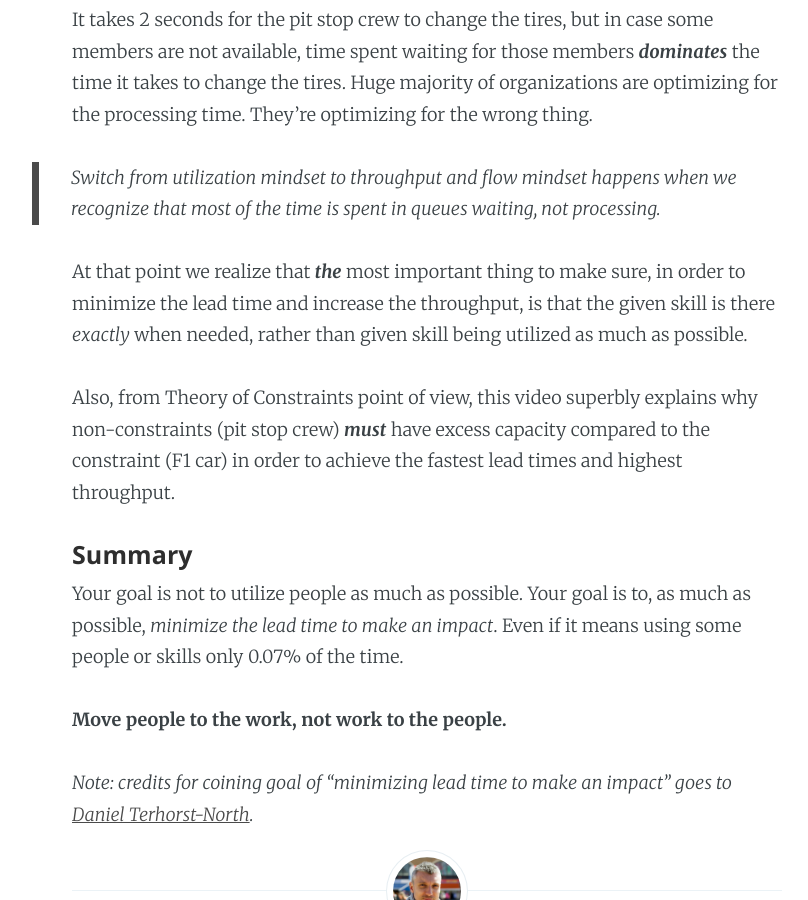
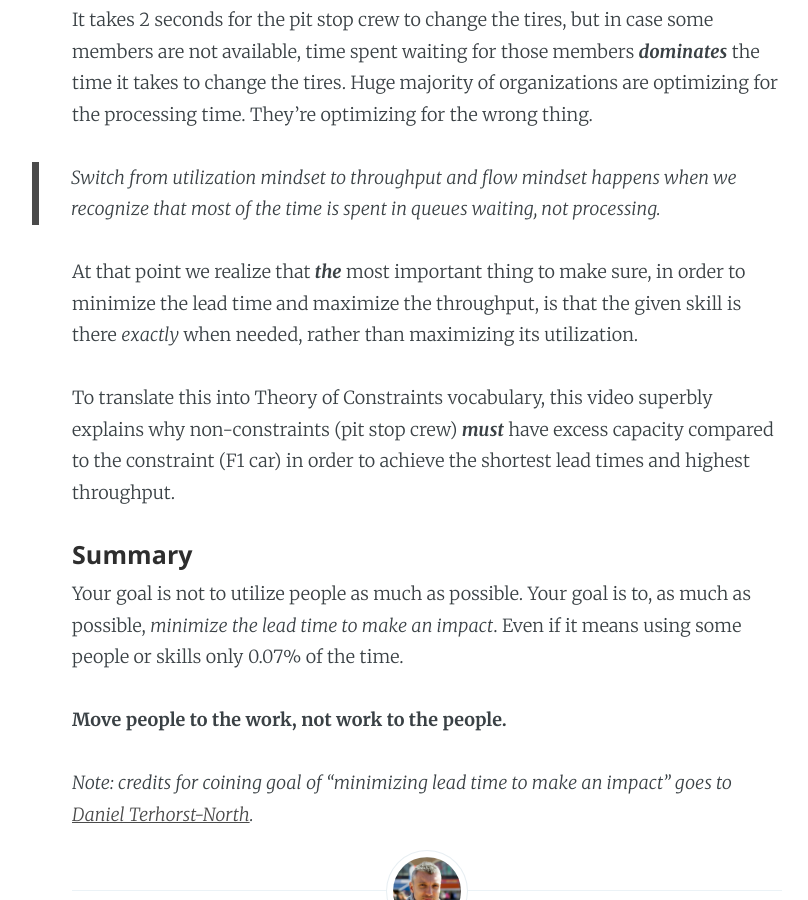
Before and after one commit to dragan-stepanovic/dragan-stepanovic.github.io, a Jekyll site: the page built from _posts/2020-01-14-formula-one-toc.md, in a window 1280 px wide and 900 px high, scrolled down 1169 px. Shown: the whole window, without its empty margins (213-1021 px from the left). Built offline with Jekyll 4.4.1, drawn with Linux system fonts in a browser that asks for light colours.

Commit message:
post updated

```diff
--- a/_posts/2020-01-14-formula-one-toc.md
+++ b/_posts/2020-01-14-formula-one-toc.md
@@ -16,9 +16,9 @@ They're optimizing for the wrong thing.
 
 > Switch from utilization mindset to throughput and flow mindset happens when we recognize that most of the time is spent in queues waiting, not processing.
 
-At that point we realize that **_the_** most important thing to make sure, in order to minimize the lead time and increase the throughput, is that the given skill is there _exactly_ when needed, rather than given skill being utilized as much as possible.
+At that point we realize that **_the_** most important thing to make sure, in order to minimize the lead time and maximize the throughput, is that the given skill is there _exactly_ when needed, rather than maximizing its utilization.
 
-Also, from Theory of Constraints point of view, this video superbly explains why non-constraints (pit stop crew) **_must_** have excess capacity compared to the constraint (F1 car) in order to achieve the fastest lead times and highest throughput.
+To translate this into Theory of Constraints vocabulary, this video superbly explains why non-constraints (pit stop crew) **_must_** have excess capacity compared to the constraint (F1 car) in order to achieve the shortest lead times and highest throughput.
 
 #### Summary
 Your goal is not to utilize people as much as possible. Your goal is to, as much as possible, _minimize the lead time to make an impact_. Even if it means using some people or skills only 0.07% of the time.
```
